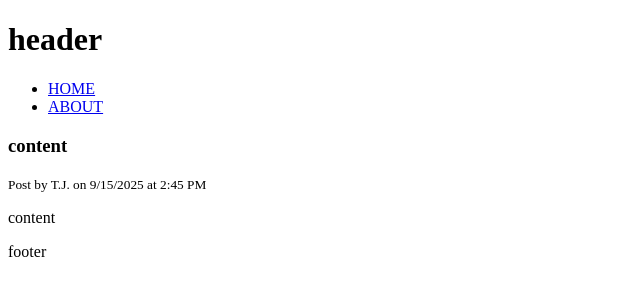
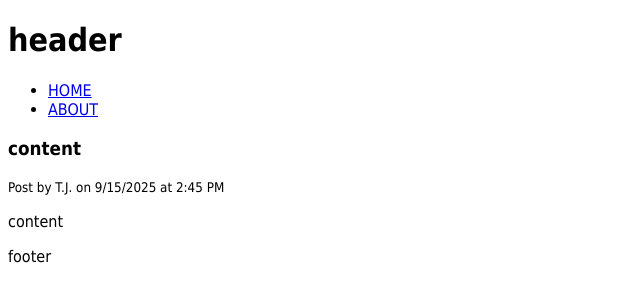
Before and after one commit to thomas-dorval/thomas-dorval.github.io, a plain HTML site: page index.html in a window 1280 px wide. Shown: the whole page, without its empty margins (0-640 px from the left). Drawn offline with Linux system fonts and the light colour scheme.

Commit message:
css fix 2

```diff
--- a/css/style.css
+++ b/css/style.css
@@ -2,7 +2,13 @@
 
 /* define custom font */
 @font-face{
-	font-family: SkipStd-B, Tahoma, sans-serif;
+	font-family: 'SkipStd-B', Tahoma, sans-serif;
+	font-style: normal;
 	font-weight: bold;
-	src: url(../font/FOT-SkipStd-B.otf) format("opentype");
+	src: local('SkipStd-B'), url(../font/FOT-SkipStd-B.otf) format("opentype");
 }
+
+html{
+	font: 'SkipStd-B';
+	font-family: 'SkipStd-B', Tahoma, sans-serif;
+}
```
